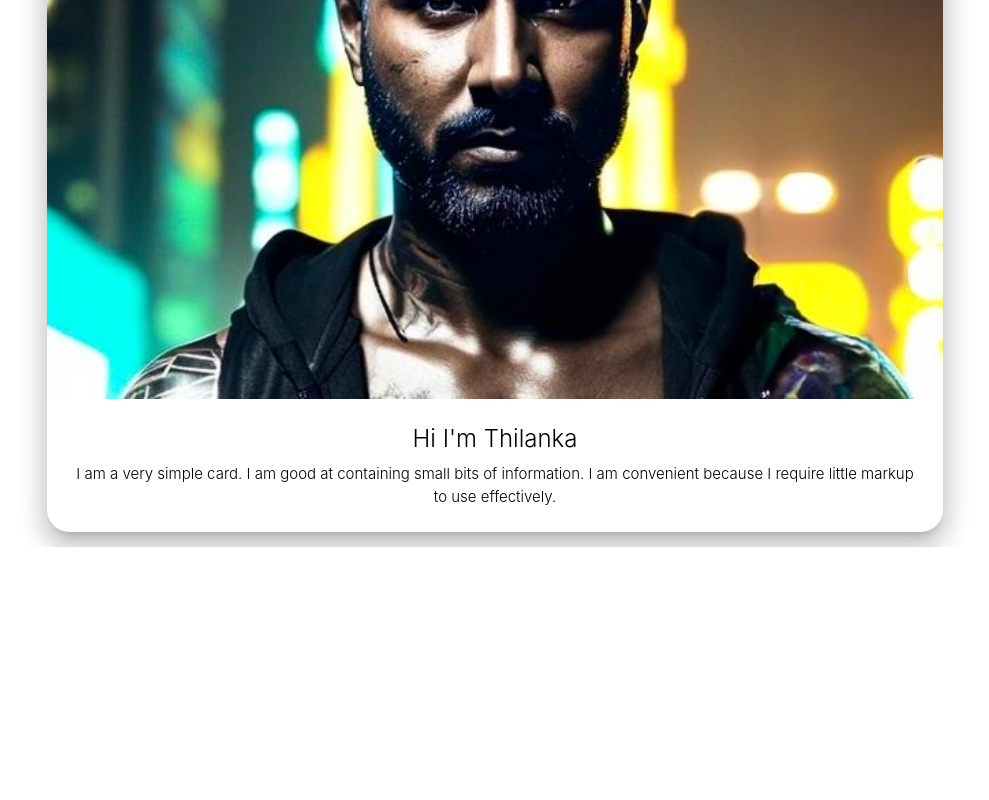
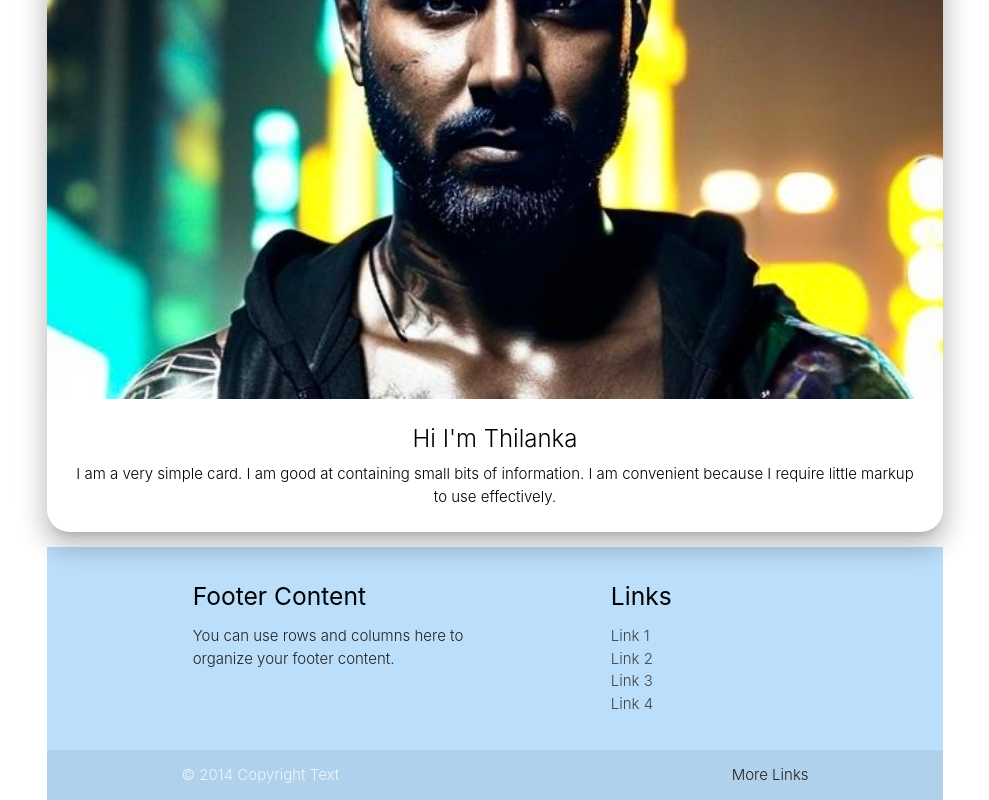
Before and after one commit to Thilanka0824/developer.thilanka.rodrigo, a React (Create React App) app: page / in a window 1280 px wide. Shown: the part 528-1328 px from the top of the page, without its empty margins (145-1134 px from the left). Before the commit the page ends 1075 px from the top, so only its background shows below. Built offline with nearby package versions, Linux system fonts and the light colour scheme.

Commit message:
started footer component

```diff
--- a/src/Components/Card.js
+++ b/src/Components/Card.js
@@ -6,17 +6,17 @@ const Card = ({ title, image, content, revealContent }) => {
   const { theme } = useContext(ThemeContext);
   return (
     <div className={`${theme} card z-depth-4`}>
-      <div class="card-image">
+      <div className="card-image">
         <img src={image} />
       </div>
-      <div class="card-content">
-        <span class="card-title activator">{title}</span>
+      <div className="card-content">
+        <span className="card-title activator">{title}</span>
 
         <p>{content}</p>
       </div>
-      <div class="card-reveal">
-        <span class="card-title grey-text text-darken-4">
-          Card Title<i class="material-icons right">close</i>
+      <div className="card-reveal">
+        <span className="card-title grey-text text-darken-4">
+          Card Title<i className="material-icons right">close</i>
         </span>
         <p>
           Here is some more information about this product that is only revealed
--- /dev/null
+++ b/src/Components/Footer.css
@@ -0,0 +1,9 @@
+body {
+    display: flex;
+    min-height: 100vh;
+    flex-direction: column;
+  }
+
+  main {
+    flex: 1 0 auto;
+  }
--- /dev/null
+++ b/src/Components/Footer.js
@@ -0,0 +1,45 @@
+import React, {useContext} from 'react'
+import {Link, useNavigate} from 'react-router-dom'
+import ThemeContext from '../Hooks/themeContext'
+import './Footer.css'
+
+const Footer = () => {
+    const {theme} = useContext(ThemeContext)
+    const navigate = useNavigate()
+
+  return (
+    <div className={`page-footer ${theme} ${
+        theme === "light" ? "blue lighten-4" : "blue darken-4"
+      }`}>
+
+
+
+          <div className="container">
+            <div className="row">
+              <div className="col l6 s12">
+                <h5 className="black-text">Footer Content</h5>
+                <p className="grey-text text-darken-4">You can use rows and columns here to organize your footer content.</p>
+              </div>
+              <div className="col l4 offset-l2 s12">
+                <h5 className="black-text">Links</h5>
+                <ul>
+                  <li><Link className="grey-text text-darken-3" href="#!">Link 1</Link></li>
+                  <li><Link className="grey-text text-darken-3" href="#!">Link 2</Link></li>
+                  <li><Link className="grey-text text-darken-3" href="#!">Link 3</Link></li>
+                  <li><Link className="grey-text text-darken-3" href="#!">Link 4</Link></li>
+                </ul>
+              </div>
+            </div>
+          </div>
+          <div className="footer-copyright">
+            <div className="container">
+            © 2014 Copyright Text
+            <Link className="grey-text text-darken-4 right" href="#!">More Links</Link>
+            </div>
+          </div>
+
+    </div>
+  )
+}
+
+export default Footer
--- a/src/Components/MyForm.js
+++ b/src/Components/MyForm.js
@@ -4,42 +4,42 @@ const MyForm = () => {
   return (
 
           <div class="row">
-    <form class="col s12">
-      <div class="row">
-        <div class="input-field col s6">
-          <input placeholder="Placeholder" id="first_name" type="text" class="validate"/>
+    <form className="col s12">
+      <div className="row">
+        <div className="input-field col s6">
+          <input placeholder="Placeholder" id="first_name" type="text" className="validate"/>
           <label for="first_name">First Name</label>
         </div>
-        <div class="input-field col s6">
-          <input id="last_name" type="text" class="validate"/>
+        <div className="input-field col s6">
+          <input id="last_name" type="text" className="validate"/>
           <label for="last_name">Last Name</label>
         </div>
       </div>
-      <div class="row">
-        <div class="input-field col s12">
-          <input disabled value="I am not editable" id="disabled" type="text" class="validate"/>
+      <div className="row">
+        <div className="input-field col s12">
+          <input disabled value="I am not editable" id="disabled" type="text" className="validate"/>
           <label for="disabled">Disabled</label>
         </div>
       </div>
-      <div class="row">
-        <div class="input-field col s12">
-          <input id="password" type="password" class="validate"/>
+      <div className="row">
+        <div className="input-field col s12">
+          <input id="password" type="password" className="validate"/>
           <label for="password">Password</label>
         </div>
       </div>
-      <div class="row">
-        <div class="input-field col s12">
-          <input id="email" type="email" class="validate"/>
+      <div className="row">
+        <div className="input-field col s12">
+          <input id="email" type="email" className="validate"/>
           <label for="email">Email</label>
         </div>
       </div>
-      <div class="row">
-        <div class="col s12">
+      <div className="row">
+        <div className="col s12">
           This is an inline input field:
-          <div class="input-field inline">
-            <input id="email_inline" type="email" class="validate"/>
+          <div className="input-field inline">
+            <input id="email_inline" type="email" className="validate"/>
             <label for="email_inline">Email</label>
-            <span class="helper-text" data-error="wrong" data-success="right">Helper text</span>
+            <span className="helper-text" data-error="wrong" data-success="right">Helper text</span>
           </div>
         </div>
       </div>
--- a/src/Components/NavBar.js
+++ b/src/Components/NavBar.js
@@ -13,7 +13,7 @@ const NavBar = () => {
           theme === "light" ? "blue lighten-4" : "blue darken-4"
         }`}
       >
-        <div class="nav-wrapper">
+        <div className="nav-wrapper">
           <Link to="/" className="brand-logo">
             <i className="material-icons">devices</i>
           </Link>
--- a/src/Layouts/GlobalLayout.js
+++ b/src/Layouts/GlobalLayout.js
@@ -4,6 +4,7 @@ import NavBar from '../Components/NavBar'
 import { Outlet } from 'react-router-dom'
 import { useContext } from 'react'
 import ThemeContext from '../Hooks/themeContext'
+import Footer from '../Components/Footer'
 
 
 const GlobalLayout = () => {
@@ -16,6 +17,7 @@ const GlobalLayout = () => {
         <div className="container">
 
         <Outlet/>
+        <Footer/>
         </div>
 
 
--- a/src/Pages/HomePage.js
+++ b/src/Pages/HomePage.js
@@ -5,6 +5,7 @@ import { Form } from "react-router-dom";
 import MyForm from "../Components/MyForm";
 import './HomePage.css'
 import NameAnimation from "../Components/NameAnimation";
+import Footer from "../Components/Footer";
 
 const HomePage = () => {
   const { theme } = useContext(ThemeContext);
```
